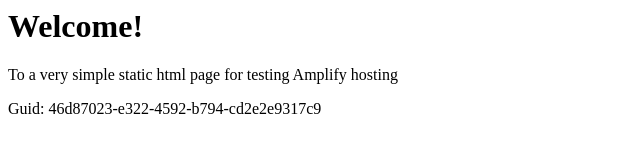
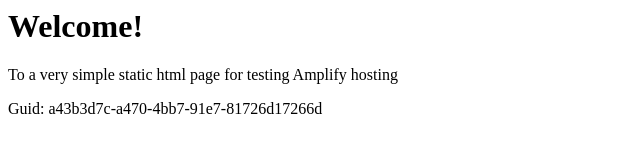
Before and after one commit to aws-aemilia-sin/Github-PR-Commit-Integration-Test-DoNotTouch-GitHubWebhookPushCanaryTest-v1-preprod-ap-southeast-1, a website: page src/index.html in a window 1280 px wide. Shown: the full height of the page, 0-640 px from the left. Drawn offline with Linux system fonts and the light colour scheme.

Commit message:
commit from integ tests

```diff
--- a/src/index.html
+++ b/src/index.html
@@ -12,6 +12,6 @@
 <body>
     <h1>Welcome!</h1>
     <p>To a very simple static html page for testing Amplify hosting</p>
-    <p>Guid: 46d87023-e322-4592-b794-cd2e2e9317c9</p></body>
+    <p>Guid: a43b3d7c-a470-4bb7-91e7-81726d17266d</p></body>
 
 </html>
```
